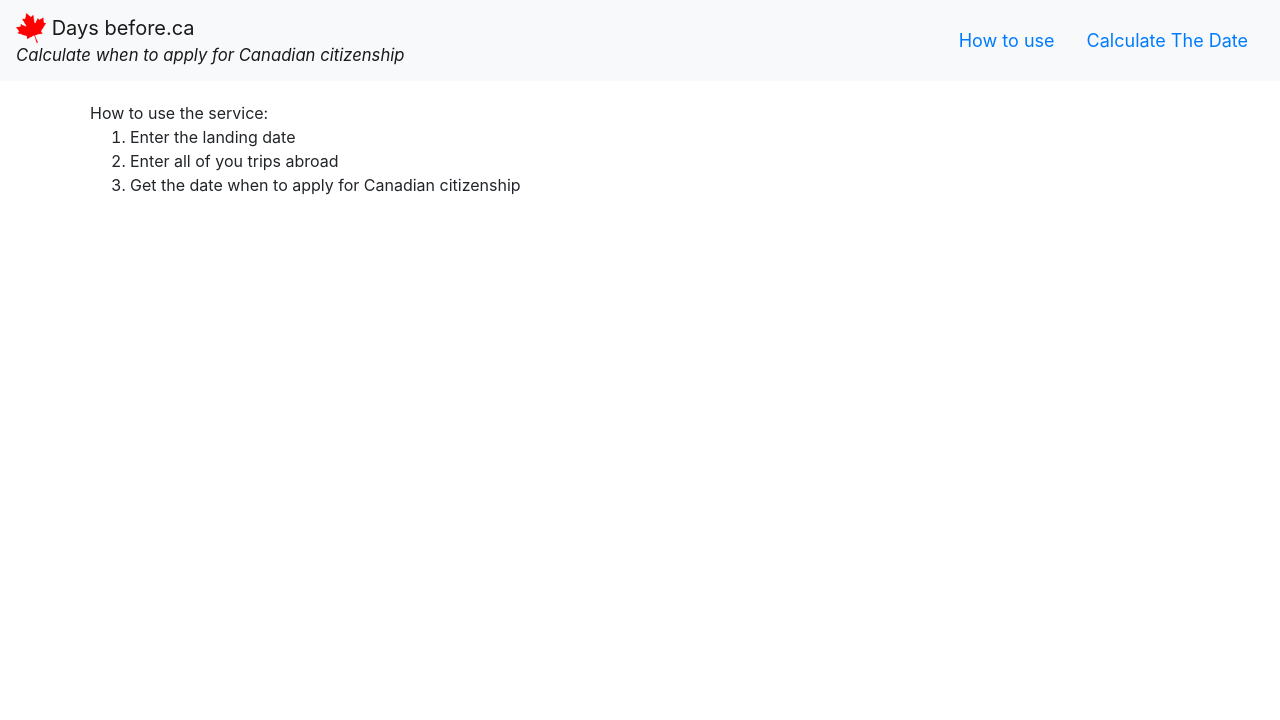
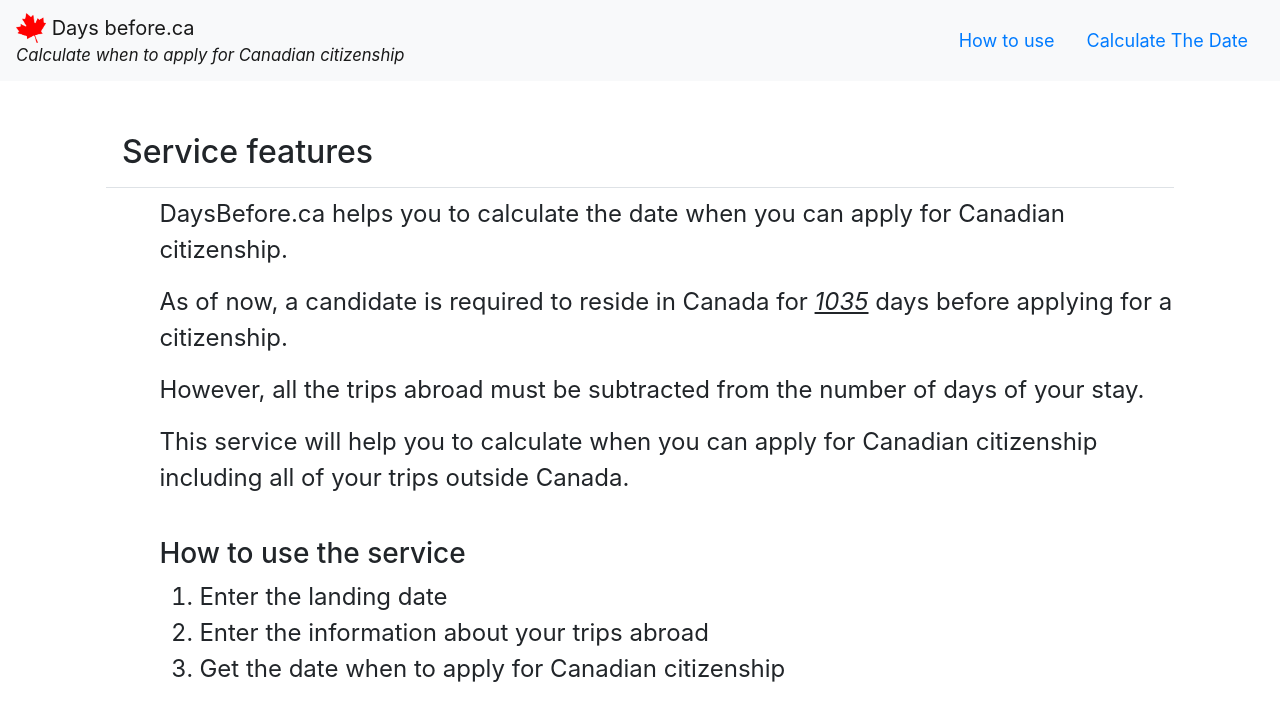
Before and after one commit to ryzhman/canadianCitizenshipDaysCalculator, an Angular app: page /about in a window 1280 px wide. Shown: the top 720 px of the page. Built offline with nearby package versions, Linux system fonts and the light colour scheme; what ng-bootstrap-form-validation would draw is missing.

Commit message:
Minor bugfix and update of about component

```diff
--- a/src/app/about/about/about.component.css
+++ b/src/app/about/about/about.component.css
@@ -0,0 +1,12 @@
+.instructions {
+  margin-left: 5%;
+  font-size: 1.5rem;
+}
+.emphasized {
+  font-style: italic;
+  text-decoration: underline;
+}
+
+.block {
+  margin-top: 4%;
+}
--- a/src/app/about/about/about.component.html
+++ b/src/app/about/about/about.component.html
@@ -1,8 +1,32 @@
-<div>
-  How to use the service:
-  <ol>
-    <li>Enter the landing date</li>
-    <li>Enter all of you trips abroad</li>
-    <li>Get the date when to apply for Canadian citizenship</li>
-  </ol>
+<div class="modal-body">
+  <h2 class="modal-header">Service features</h2>
+  <div class="instructions">
+    <div>
+      <p>
+        DaysBefore.ca helps you to calculate the date when you can apply for Canadian citizenship.
+      </p>
+      <p>
+        As of now, a candidate is required to reside in Canada for <span class="emphasized">1035</span> days before
+        applying for a citizenship.
+      </p>
+      <p>
+        However, all the trips abroad must be subtracted from the number of days of your stay.
+      </p>
+      <p>
+        This service will help you to calculate when you can apply for Canadian citizenship including all of your trips
+        outside Canada.
+      </p>
+    </div>
+
+    <div class="block">
+      <h3>How to use the service</h3>
+      <div>
+        <ol>
+          <li>Enter the landing date</li>
+          <li>Enter the information about your trips abroad</li>
+          <li>Get the date when to apply for Canadian citizenship</li>
+        </ol>
+      </div>
+    </div>
+  </div>
 </div>
--- a/src/services/app-date-calculator/app-date-calculator.service.ts
+++ b/src/services/app-date-calculator/app-date-calculator.service.ts
@@ -21,10 +21,12 @@ export class AppDateCalculatorService {
    */
   calculateDaysAbroad(trips: Trip[]): number {
     let numberOfDaysAbroad = 0;
-    trips.forEach(trip => {
-      // manually one day to include the first day (the last is included by default)
-      numberOfDaysAbroad += moment(trip.arrivalDate).utc(true).diff(moment(trip.departureDate).utc(true), 'days') + 1;
-    });
+    if (trips) {
+      trips.forEach(trip => {
+        // manually one day to include the first day (the last is included by default)
+        numberOfDaysAbroad += moment(trip.arrivalDate).utc(true).diff(moment(trip.departureDate).utc(true), 'days') + 1;
+      });
+    }
     return numberOfDaysAbroad;
   }
 }
```
